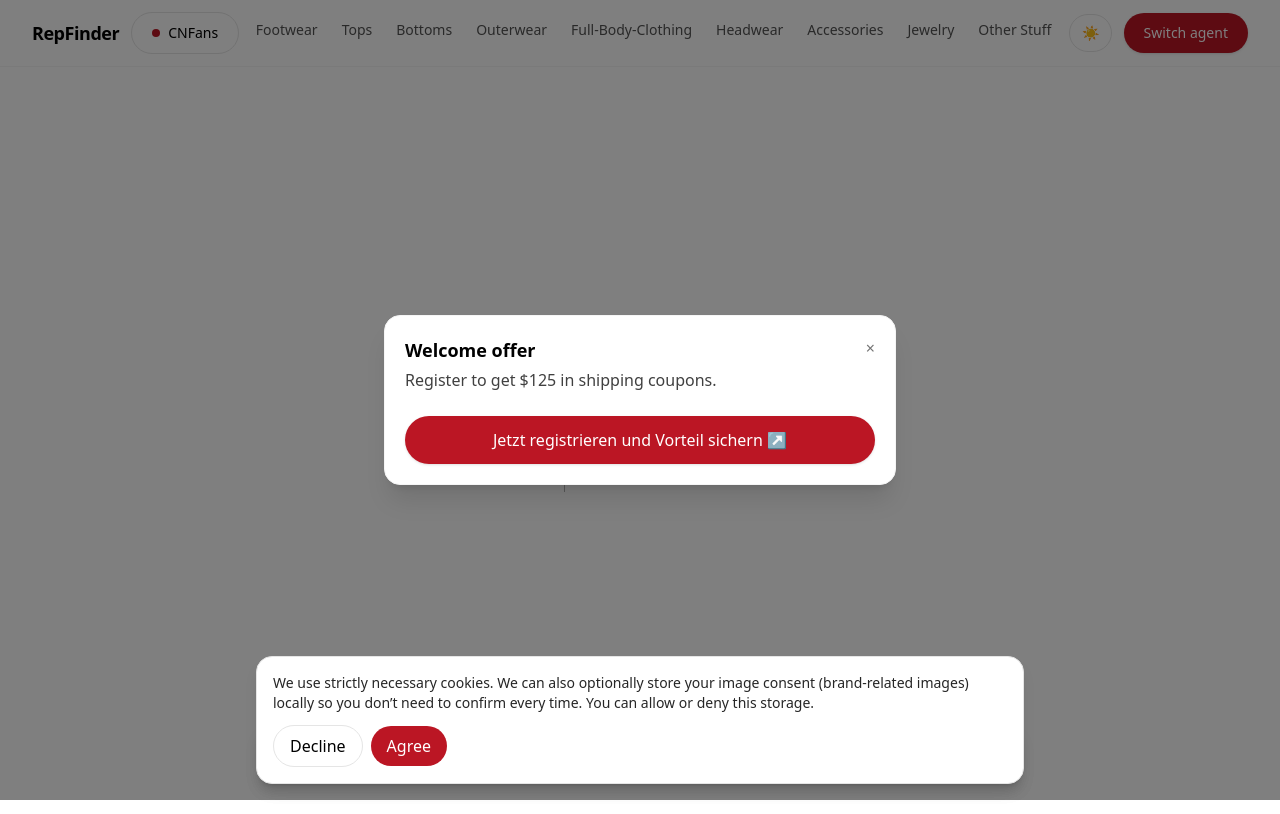
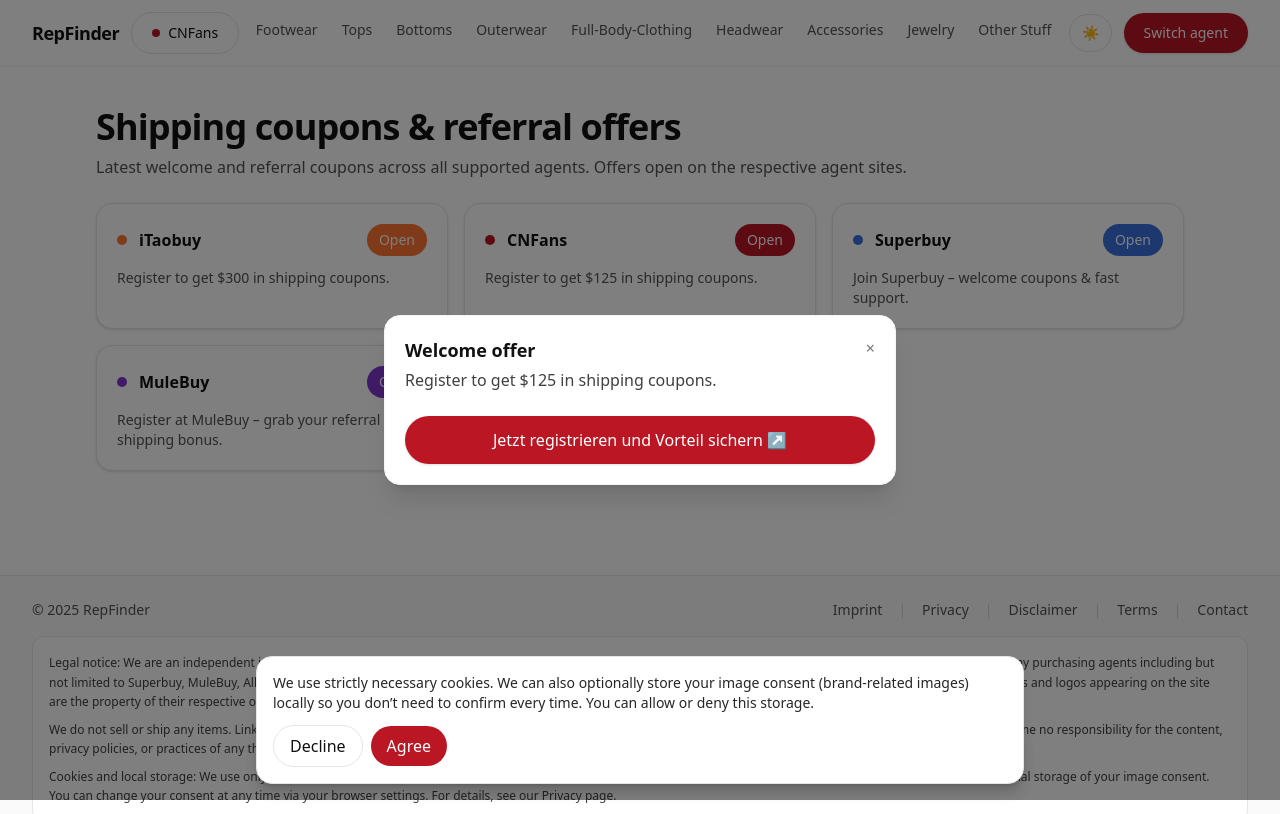
Before and after one commit to Waschdachs-Git/RepFinder, a Next.js app in the folder web/: page /coupons in a window 1280 px wide. Before the commit this address had no page. Shown: the top 814 px of the page. Built offline with nearby package versions, Linux system fonts and the light colour scheme.

Commit message:
feat(coupons): add /coupons page listing all agent offers and link homepage CTA to it; include in sitemap

```diff
--- /dev/null
+++ b/web/src/app/coupons/page.tsx
@@ -0,0 +1,41 @@
+import { SHOPS } from '@/lib/data';
+import { OFFERS } from '@/lib/offers';
+
+export default function CouponsPage() {
+  const items = Object.values(SHOPS).map((s) => ({
+    key: s.key,
+    name: s.name,
+    accent: s.accentHsl,
+    offer: OFFERS[s.key],
+  }));
+
+  return (
+    <div className="py-10">
+      <h1 className="text-3xl sm:text-4xl font-semibold tracking-tight mb-2">Shipping coupons & referral offers</h1>
+      <p className="text-neutral-600 mb-6">Latest welcome and referral coupons across all supported agents. Offers open on the respective agent sites.</p>
+
+      <div className="grid grid-cols-1 sm:grid-cols-2 lg:grid-cols-3 gap-4">
+        {items.map((it) => (
+          <div key={it.key} className="rounded-2xl border border-neutral-200 bg-white p-5 shadow-sm">
+            <div className="flex items-center justify-between gap-3">
+              <div className="flex items-center gap-3">
+                <span className="inline-flex h-2.5 w-2.5 rounded-full" style={{ backgroundColor: `hsl(${it.accent})` }} />
+                <h2 className="text-base font-semibold">{it.name}</h2>
+              </div>
+              <a
+                href={it.offer?.href || '#'}
+                target="_blank"
+                rel="noopener noreferrer"
+                className="inline-flex items-center justify-center rounded-full px-3 py-1.5 text-sm font-medium"
+                style={{ background: `hsl(${it.accent})`, color: 'hsl(var(--accent-foreground))' }}
+              >
+                Open
+              </a>
+            </div>
+            <p className="text-sm text-neutral-600 mt-3">{it.offer?.text || 'View current referral or welcome coupons.'}</p>
+          </div>
+        ))}
+      </div>
+    </div>
+  );
+}
--- a/web/src/app/sitemap.ts
+++ b/web/src/app/sitemap.ts
@@ -7,7 +7,7 @@
   const base = process.env.NEXT_PUBLIC_SITE_URL || 'https://repfinder.io';
   // Static routes + categories
   const routes: string[] = [
-    '/', '/imprint', '/privacy', '/contact',
+    '/', '/imprint', '/privacy', '/contact', '/coupons',
     '/c/shoes', '/c/tops', '/c/bottoms', '/c/coats-and-jackets', '/c/full-body-clothing', '/c/headwear', '/c/accessories', '/c/jewelry', '/c/other-stuff'
   ];
   const now = new Date();
--- a/web/src/components/ShippingCoupons.tsx
+++ b/web/src/components/ShippingCoupons.tsx
@@ -8,7 +8,6 @@
   const { agent } = useAgent();
   const shop = SHOPS[agent];
   const offer = OFFERS[agent];
-  const url = offer?.href || '/contact';
   return (
     <section className="my-8">
       <div className="rounded-2xl border border-neutral-200 bg-white p-5 shadow-sm flex items-center justify-between gap-4">
@@ -17,9 +16,7 @@
           <p className="text-sm text-neutral-600 mt-1">{offer?.text || 'Grab welcome shipping coupons for better rates.'}</p>
         </div>
         <a
-          href={url}
-          target="_blank"
-          rel="noopener noreferrer"
+          href="/coupons"
           className="shrink-0 inline-flex items-center justify-center rounded-full px-4 py-2 text-sm font-medium"
           style={{ background: `hsl(${shop.accentHsl})`, color: 'hsl(var(--accent-foreground))' }}
         >
```
